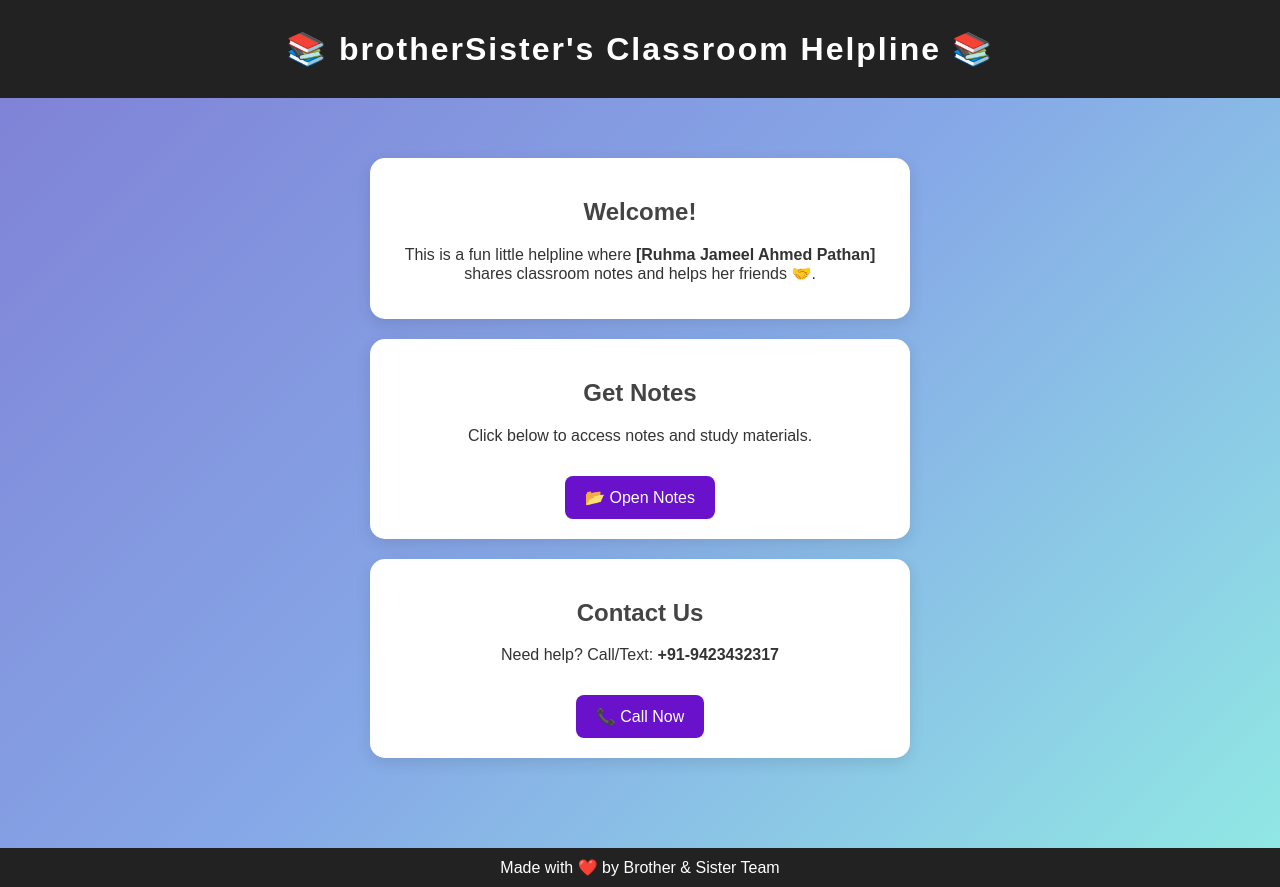
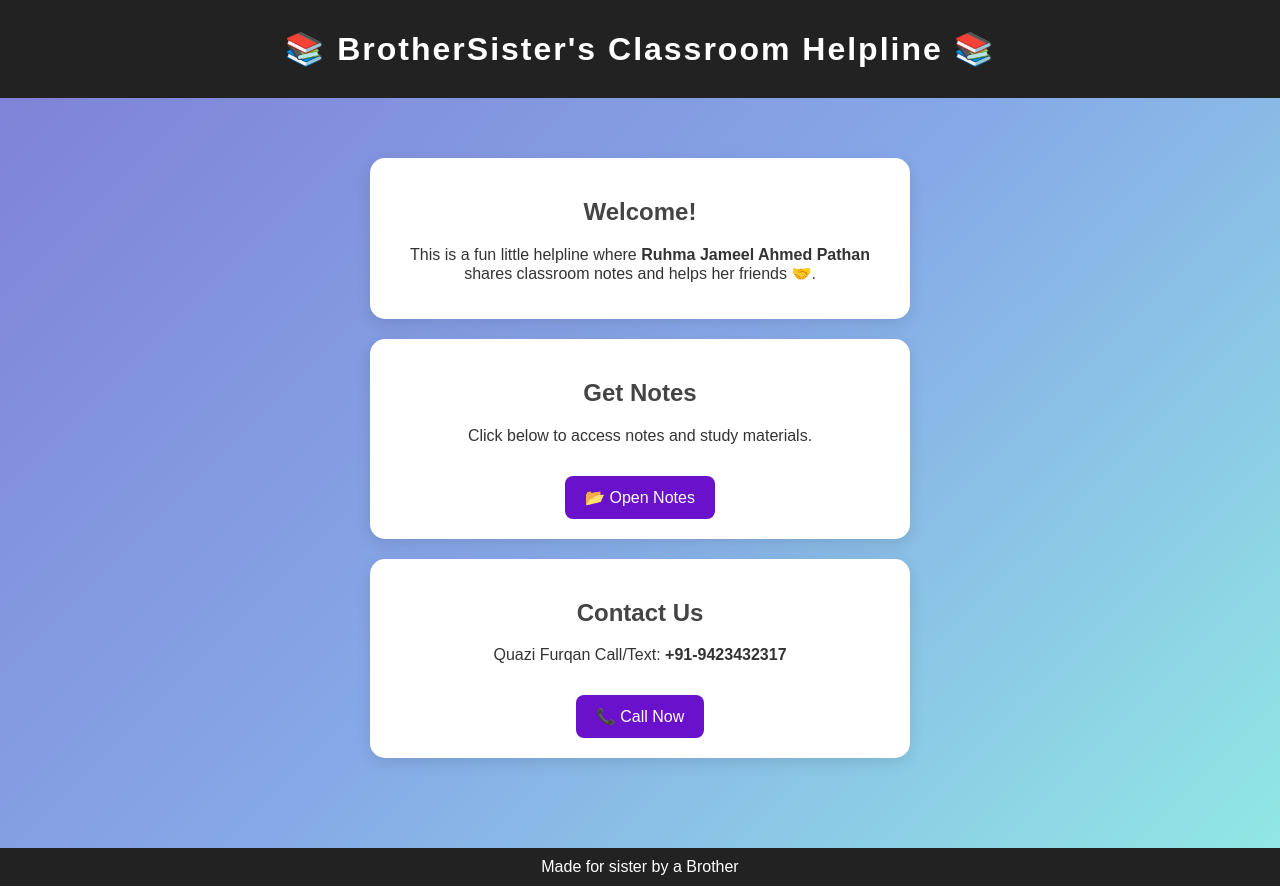
Before and after one commit to Quazifurqan98/helpline-website, a plain HTML site: page index.html in a window 1280 px wide. Drawn offline with Linux system fonts and the light colour scheme.

Commit message:
Update index.html

```diff
--- a/index.html
+++ b/index.html
@@ -57,13 +57,13 @@
   </style>
 </head>
 <body>
-  <header>📚 brotherSister's Classroom Helpline 📚</header>
+  <header>📚 BrotherSister's Classroom Helpline 📚</header>
 
   <section>
     <div class="card">
       <h2>Welcome!</h2>
       <p>
-        This is a fun little helpline where <b>[Ruhma Jameel Ahmed Pathan]</b> shares
+        This is a fun little helpline where <b>Ruhma Jameel Ahmed Pathan</b> shares
         classroom notes and helps her friends 🤝.
       </p>
     </div>
@@ -76,13 +76,13 @@
 
     <div class="card">
       <h2>Contact Us</h2>
-      <p>Need help? Call/Text: <b>+91-9423432317</b></p>
+      <p>Quazi Furqan Call/Text: <b>+91-9423432317</b></p>
       <a href="tel:+919423432317" class="btn">📞 Call Now</a>
     </div>
   </section>
 
   <footer>
-    Made with ❤️ by Brother & Sister Team
+    Made for sister by a Brother
   </footer>
 </body>
 </html>
```
